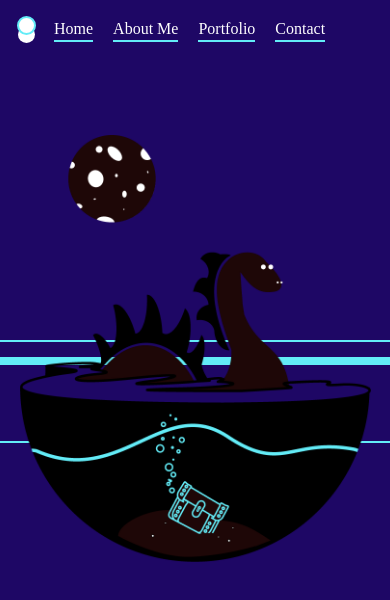
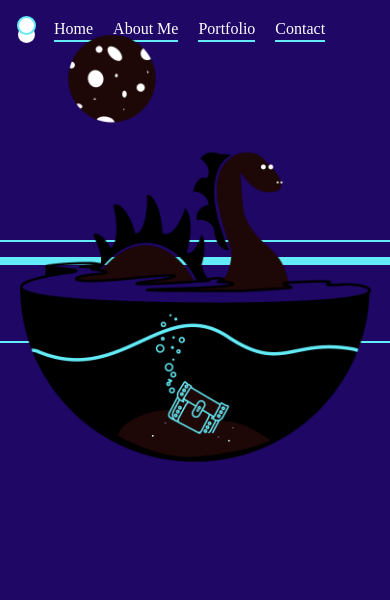
Before and after one commit to lnispel/lukenis-monstr, a React (Create React App) app: page / in a window 390 px wide. Shown: the top 600 px of the page. Built offline with nearby package versions, Linux system fonts and the light colour scheme.

Commit message:
Adjusting Mobile Home Page

```diff
--- a/src/components/Home.js
+++ b/src/components/Home.js
@@ -39,7 +39,7 @@ const Hr_1 = styled.hr`
     margin-top: 425px;
   }
   @media ${device.mobileL} {
-    margin-top: 300px;
+    margin-top: 200px;
   }
 `
 const Hr_2 = styled.hr`
```
